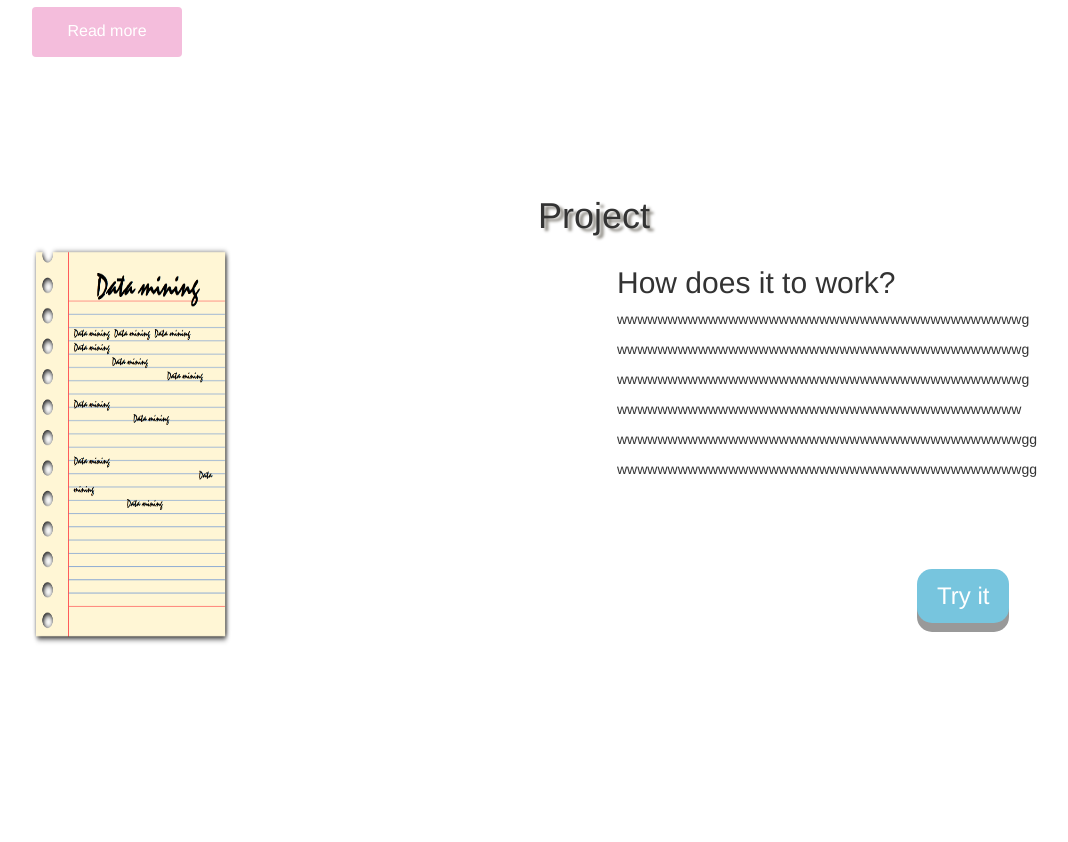
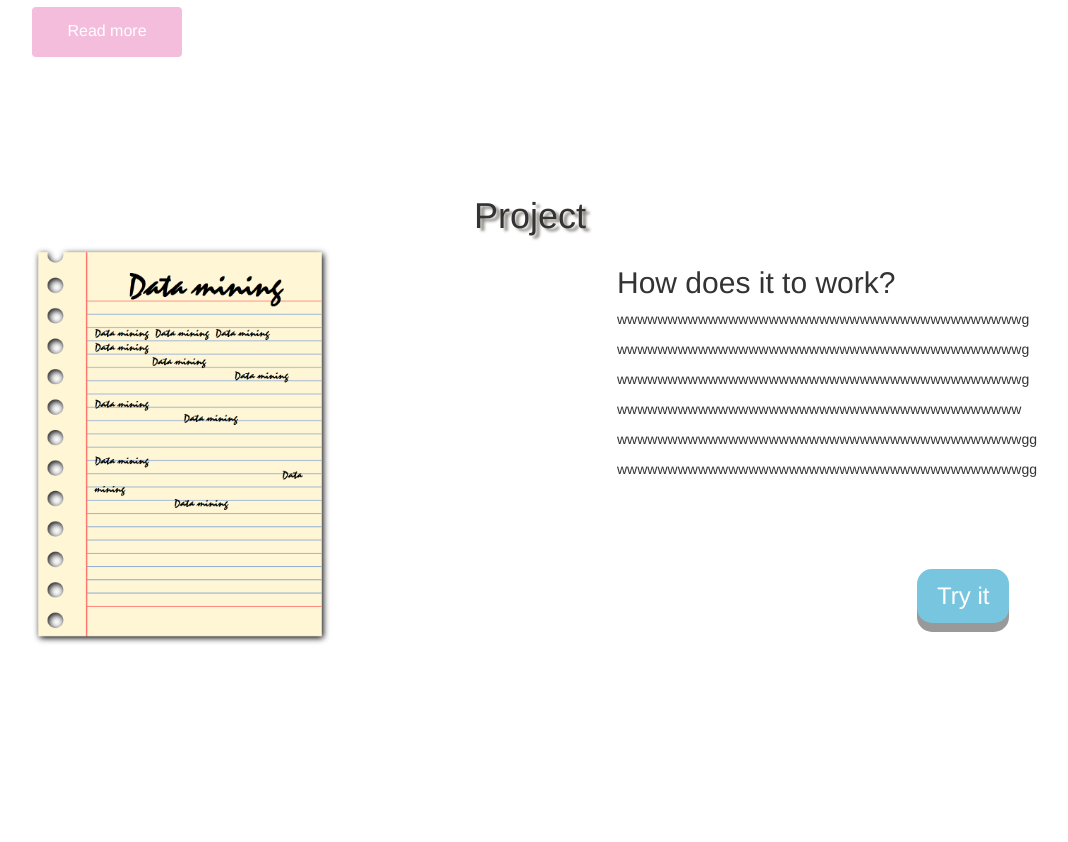
Before and after one commit to Jun321/mysite, a Django app: page /walmart/ in a window 1280 px wide. Shown: the part 1485-2327 px from the top of the page, without its empty margins (38-1106 px from the left). Run offline with Django 3.2, Linux system fonts and the light colour scheme; some libraries are stand-ins or nearby versions.

Commit message:
project problem issue

```diff
--- a/walmart/static/walmart/css/style.css
+++ b/walmart/static/walmart/css/style.css
@@ -73,11 +73,11 @@ h4{
     margin-top:200px;
 }
 #part5 h1{
-    margin-left: 45%;
+    margin-left: 40%;
     text-shadow:4px 3px 3px #8b8881;
 }
 #part5 img{
-    width:200px;
+    width:300px;
     height:400px;
 }
 
```
